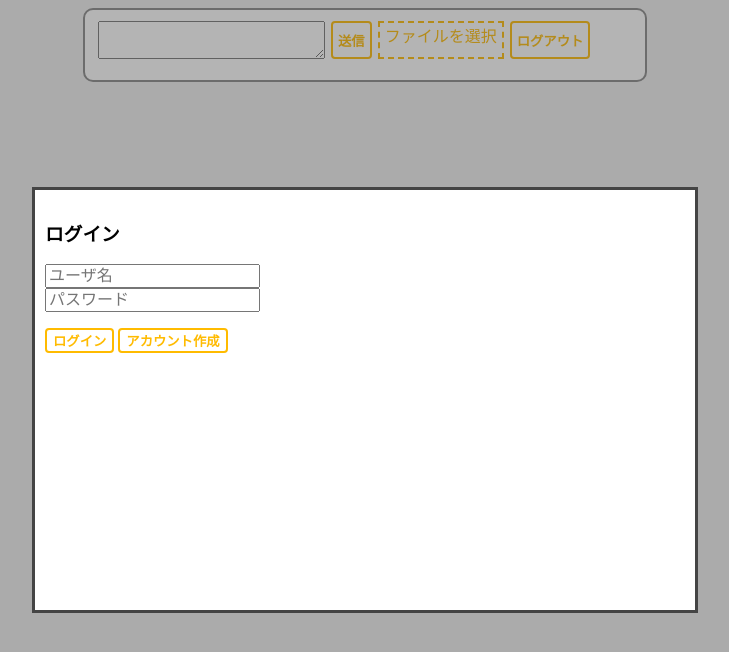
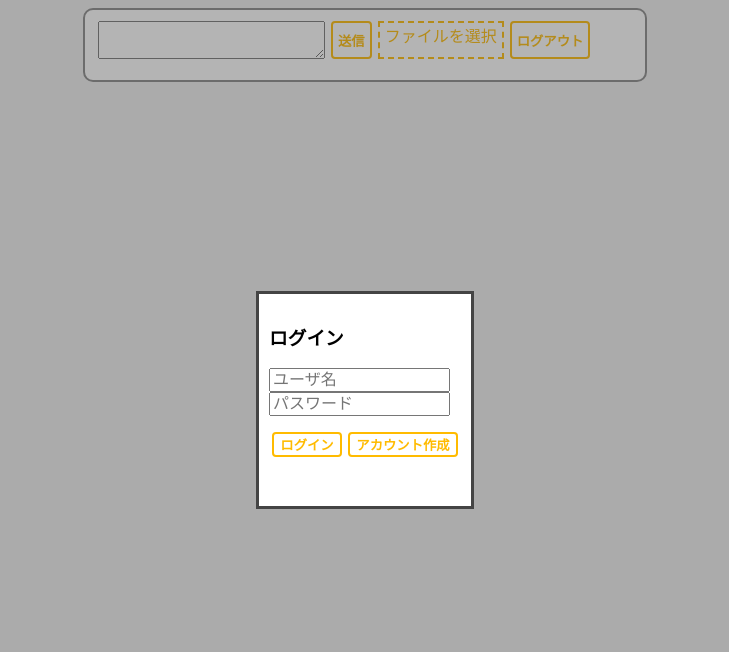
Before and after one commit to hrtk91/chat, a website: page web/index.html in a window 1280 px wide. Shown: the whole page, without its empty margins (275-1004 px from the left). Drawn offline with nearby package versions, Linux system fonts and the light colour scheme; no server answers.

Commit message:
ログインダイアログ修正

```diff
--- a/web/login.html
+++ b/web/login.html
@@ -121,16 +121,18 @@ if (username && password) {
         bottom: 0px;
         margin: auto;
         display: none;
-        min-width: 20%;
-        min-height: 20%;
-        max-height: 50%;
-        max-width: 50%;
+        max-height: 12em;
+        max-width: 12em;
         background-color: #ffffff;
         border: solid 3px #444;
         padding: 10px;
     }
-    input {
-        max-width: 80%;
+    p > input {
+        width: 90%;
+    }
+    #buttons {
+        display: flex;
+        justify-content: space-around;
     }
 </style>
 <div id="login_dialog">
@@ -140,6 +142,8 @@ if (username && password) {
         <br/>
         <input type="password" id="password_text" placeholder="パスワード"/>
     </p>
-    <button id="login_button">ログイン</button>
-    <button id="newcomer_button">アカウント作成</button>
+    <div id="buttons">
+        <button id="login_button">ログイン</button>
+        <button id="newcomer_button">アカウント作成</button>
+    </div>
 </div>
```
